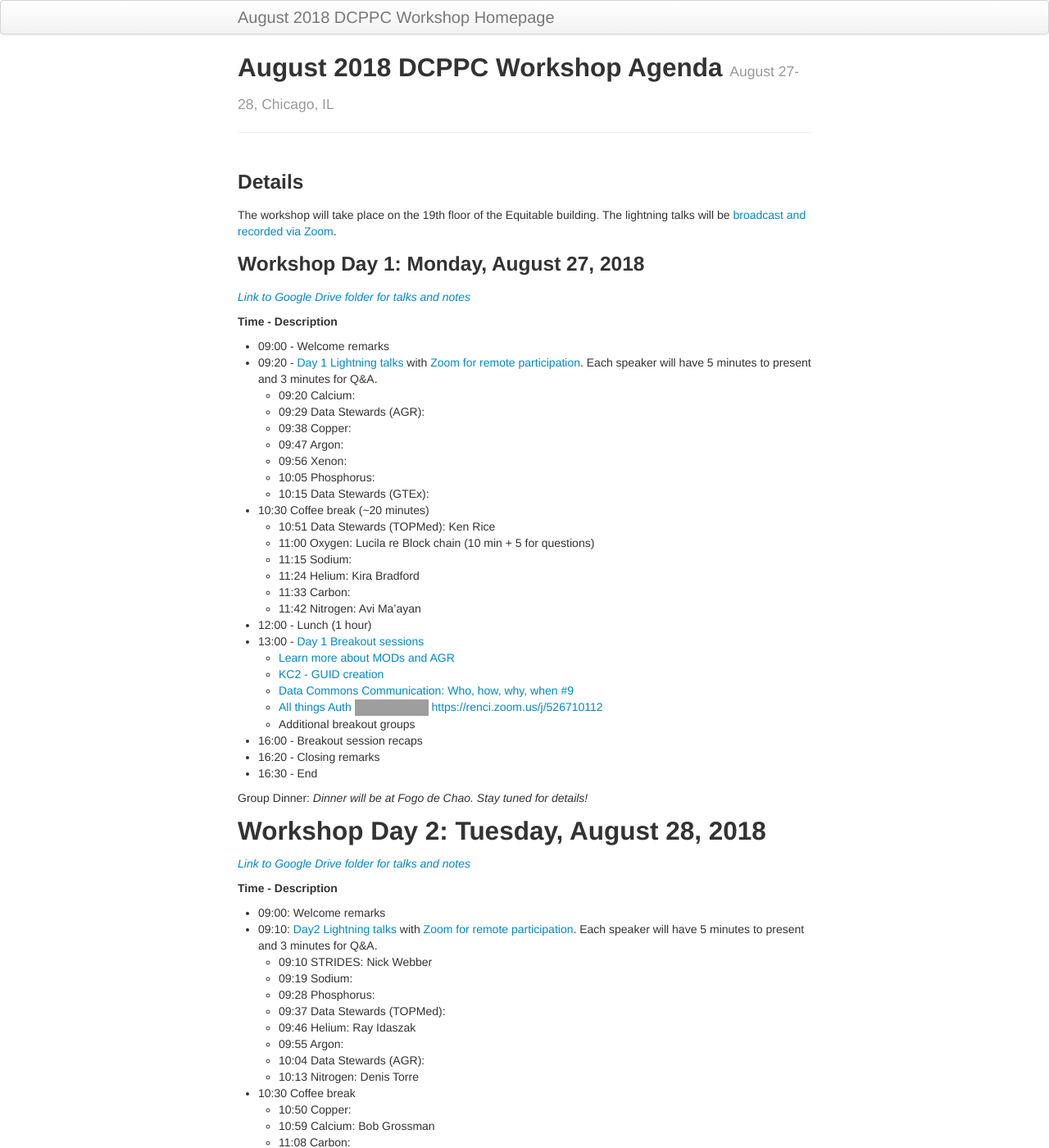
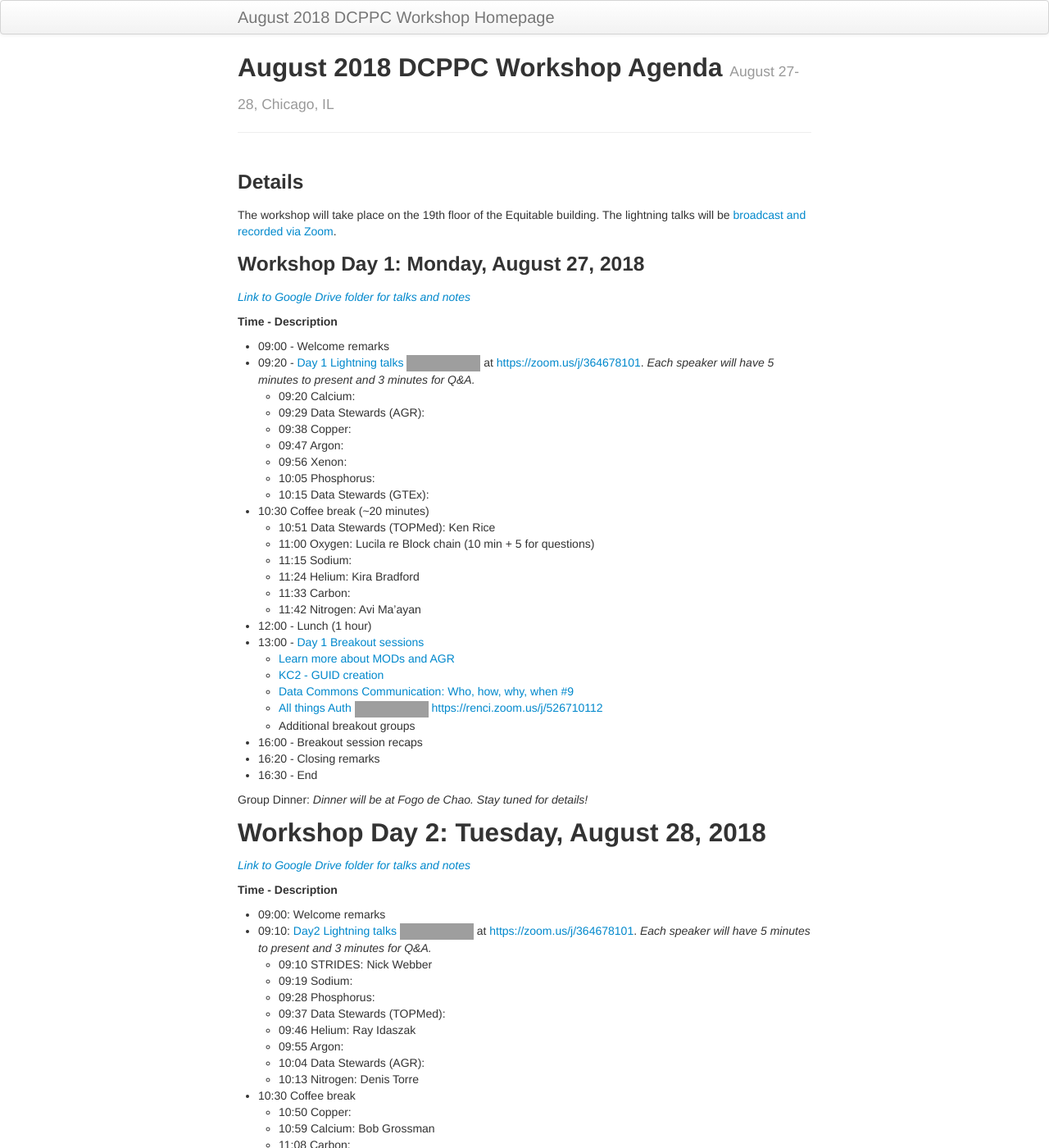
Before and after one commit to dcppc/2018-august-workshop, a Jekyll site: the page built from docs/agenda.md, in a window 1280 px wide and 1400 px high. Shown: the whole window at 82% size. Built offline with Jekyll 4.4.1, drawn with Linux system fonts in a browser that asks for light colours; grey boxes are pictures that could not be loaded.

Commit message:
more badges

```diff
--- a/docs/agenda.md
+++ b/docs/agenda.md
@@ -15,7 +15,8 @@ The workshop will take place on the 19th floor of the Equitable building. The li
 
 **Time - Description**
 - 09:00 - Welcome remarks
-- 09:20 - [Day 1 Lightning talks](https://github.com/dcppc/2018-august-workshop/issues/1) with [Zoom for remote participation](https://zoom.us/j/364678101). Each speaker will have 5 minutes to present and 3 minutes for Q&A.
+- 09:20 - [Day 1 Lightning talks](https://github.com/dcppc/2018-august-workshop/issues/1)
+![github](https://img.shields.io/badge/Connect%20-via%20Zoom-blue.svg)   at <https://zoom.us/j/364678101>. _Each speaker will have 5 minutes to present and 3 minutes for Q&A._
 	- 09:20 Calcium:
 	- 09:29 Data Stewards (AGR):
 	- 09:38 Copper:
@@ -50,7 +51,8 @@ Group Dinner: _Dinner will be at Fogo de Chao. Stay tuned for details!_
 
 **Time - Description**
 - 09:00: Welcome remarks
-- 09:10: [Day2 Lightning talks](https://github.com/dcppc/2018-august-workshop/issues/2) with [Zoom for remote participation](https://zoom.us/j/364678101). Each speaker will have 5 minutes to present and 3 minutes for Q&A.
+- 09:10: [Day2 Lightning talks](https://github.com/dcppc/2018-august-workshop/issues/2)
+![github](https://img.shields.io/badge/Connect%20-via%20Zoom-blue.svg)   at <https://zoom.us/j/364678101>. _Each speaker will have 5 minutes to present and 3 minutes for Q&A._
 	- 09:10 STRIDES: Nick Webber
 	- 09:19 Sodium:
 	- 09:28 Phosphorus:
```
